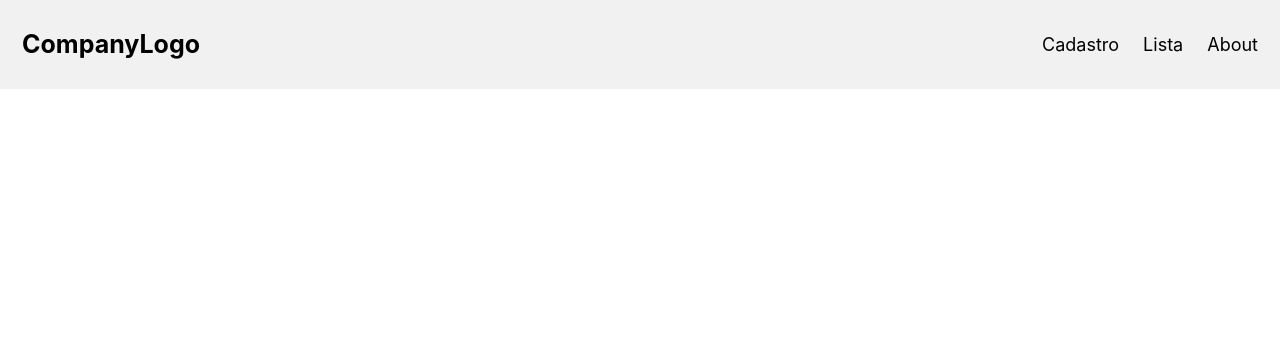
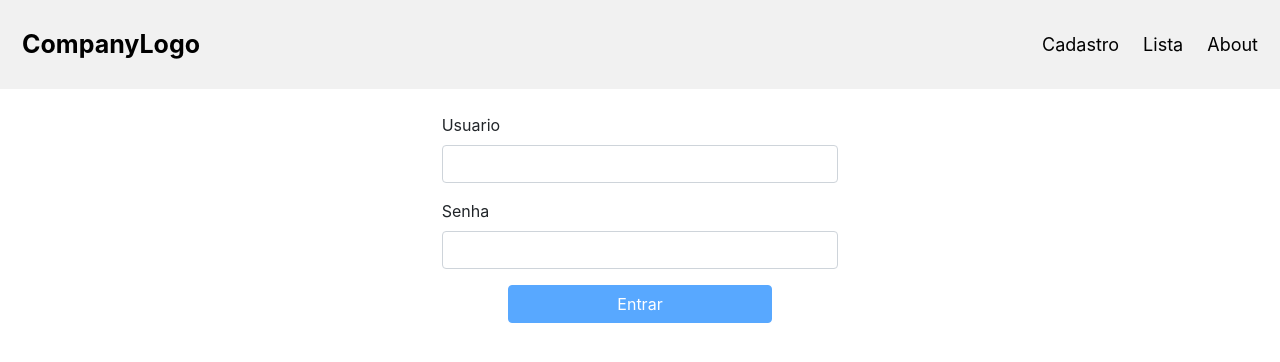
Before and after one commit to guilhermerfs00/ambiente-commerce, an Angular app in the folder Commerce/commerce-front-app/: page /login in a window 1280 px wide. Before the commit this address led to /. Shown: the top 362 px of the page. Built offline with nearby package versions, Linux system fonts and the light colour scheme.

Commit message:
Iniciando o login

```diff
--- a/Commerce/commerce-front-app/src/app/app.module.ts
+++ b/Commerce/commerce-front-app/src/app/app.module.ts
@@ -12,12 +12,15 @@ import { from } from 'rxjs';
 import { ClienteService } from './services/salvarCliente.service';
 import { ListaComponent } from './modules/lista/lista.component';
 import { CadastroItemComponent } from './modules/cadastro-item/cadastro-item.component';
+import { LoginComponent } from './modules/login/login.component';
+import { ValidarLoginService } from './services/validarLogin.service';
 
 const appRoutes: Routes = [
   { path: 'home', component: HomeComponent, pathMatch: 'full'},
   { path: 'cadastro', component: CadastroComponent },
   { path: 'lista', component: ListaComponent },
   { path: 'cadastro-item', component: CadastroItemComponent },
+  { path: 'login', component: LoginComponent }
 ];
 @NgModule({
   declarations: [
@@ -26,6 +29,7 @@ const appRoutes: Routes = [
     HomeComponent,
     ListaComponent,
     CadastroItemComponent,
+    LoginComponent,
 
   ],
   imports: [
@@ -37,7 +41,7 @@ const appRoutes: Routes = [
     BrowserModule,
     HttpClientModule,
   ],
-  providers: [ClienteService],
+  providers: [ClienteService, , ValidarLoginService],
   bootstrap: [AppComponent]
 })
 export class AppModule { }
--- /dev/null
+++ b/Commerce/commerce-front-app/src/app/modules/login/login.component.html
@@ -0,0 +1,26 @@
+<div class="container col-xs-12 col-sm-10 col-md-6 col-lg-4 pt-4">
+    <div *ngIf="usuarioForm.invalid && usuarioForm.dirty" class="alert alert-danger">
+        Preencha todos os campos corretamente.
+    </div>
+
+    <form autocomplete="off" #usuarioForm="ngForm">
+        <div class="form-group" [class.has-danger]="nome.invalid && nome.touched">
+            <label class="form-control-label">Usuario</label>
+            <input type="text" class="form-control" name="usuario" [(ngModel)]="login.nome" required #nome="ngModel">
+
+            <div *ngIf="nome.hasError('required') && nome.touched" class="form-control-feedback">Informe o usuário</div>
+        </div>
+
+        <div class="form-group" [class.has-danger]="senha.invalid && senha.touched">
+            <label class="form-control-label">Senha</label>
+            <input type="text" class="form-control" name="senha" [(ngModel)]="login.senha" required  #senha="ngModel">
+            <div *ngIf="senha.invalid && senha.touched" class="form-control-feedback">Informe uma senha válida</div>
+        </div>
+
+
+    </form>
+    <div class="d-flex justify-content-center">
+        <button type="submit" class="btn btn-primary col-8 d-flex justify-content-center" (click)="verificarLogin()" [disabled]="!usuarioForm.valid">Entrar</button>
+    </div>
+
+</div>
--- /dev/null
+++ b/Commerce/commerce-front-app/src/app/modules/login/login.component.ts
@@ -0,0 +1,29 @@
+import { Component, OnInit } from '@angular/core';
+import { ClienteService } from 'src/app/services/salvarCliente.service';
+import { Cliente } from 'src/app/resources/classes/cliente.class';
+import { LoginClass } from 'src/app/resources/classes/login.class';
+import { ValidarLoginService } from 'src/app/services/validarLogin.service';
+
+@Component({
+  selector: 'app-login',
+  templateUrl: './login.component.html',
+  styleUrls: ['./login.component.css']
+})
+export class LoginComponent implements OnInit {
+
+  ngOnInit() {
+  }
+
+  constructor(public validarLoginService: ValidarLoginService) {
+
+  }
+
+  login = new LoginClass();
+
+  public verificarLogin() {
+    this.validarLoginService.login(this.login).subscribe(data => {
+      console.log(data);
+    });
+  }
+
+}
--- /dev/null
+++ b/Commerce/commerce-front-app/src/app/resources/classes/login.class.ts
@@ -0,0 +1,4 @@
+export class LoginClass {
+    nome: string = '';
+    senha: string = '';
+  }
--- /dev/null
+++ b/Commerce/commerce-front-app/src/app/services/validarLogin.service.ts
@@ -0,0 +1,20 @@
+import { Injectable } from '@angular/core';
+import { Cliente } from '../resources/classes/cliente.class';
+import { HttpClient, HttpResponse } from '@angular/common/http';
+import { Observable } from 'rxjs';
+import { User } from '../resources/classes/usuarios.class';
+import { LoginClass } from '../resources/classes/login.class';
+
+@Injectable()
+export class ValidarLoginService {
+
+    constructor(private http: HttpClient) {
+
+    }
+
+    private userUrl = 'http://localhost:8080/usuario';
+
+    login(login: LoginClass) {
+        return this.http.post(this.userUrl + '/verificar-login', login);
+    }
+}
```
Also changed, not shown: Commerce/commerce-front-app/src/app/modules/login/login.component.css (added).
